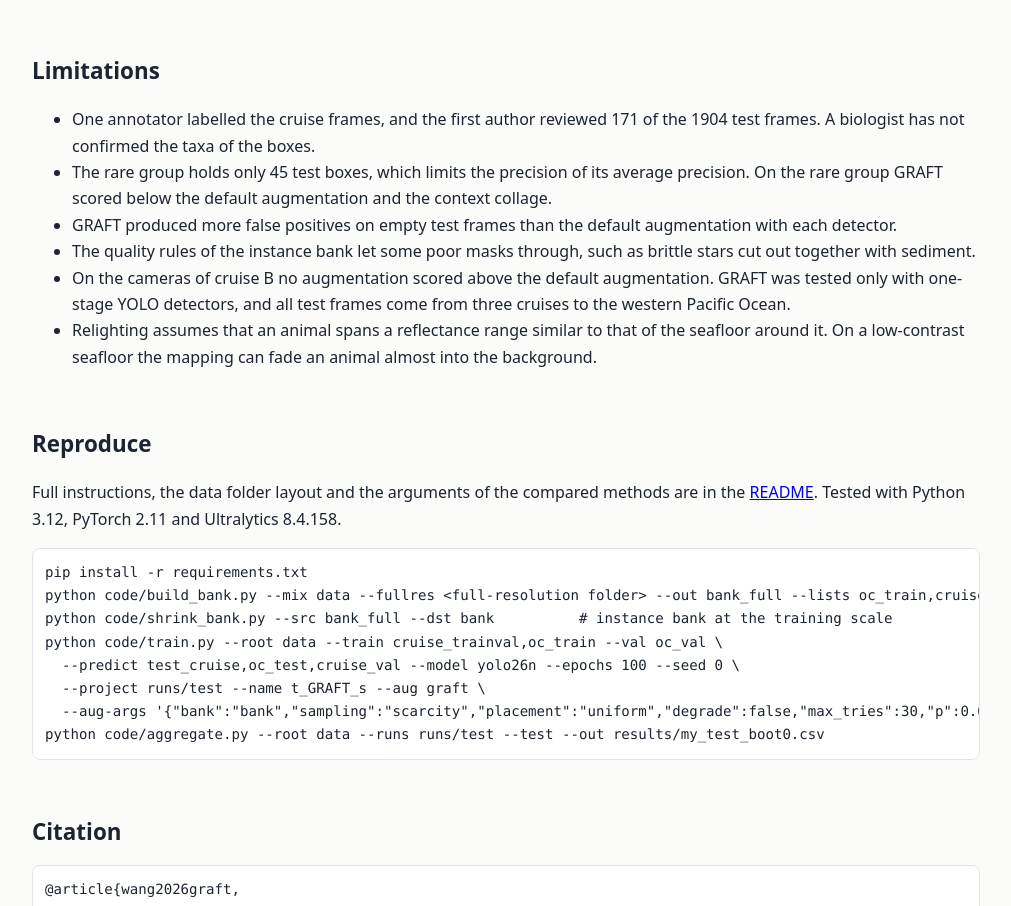
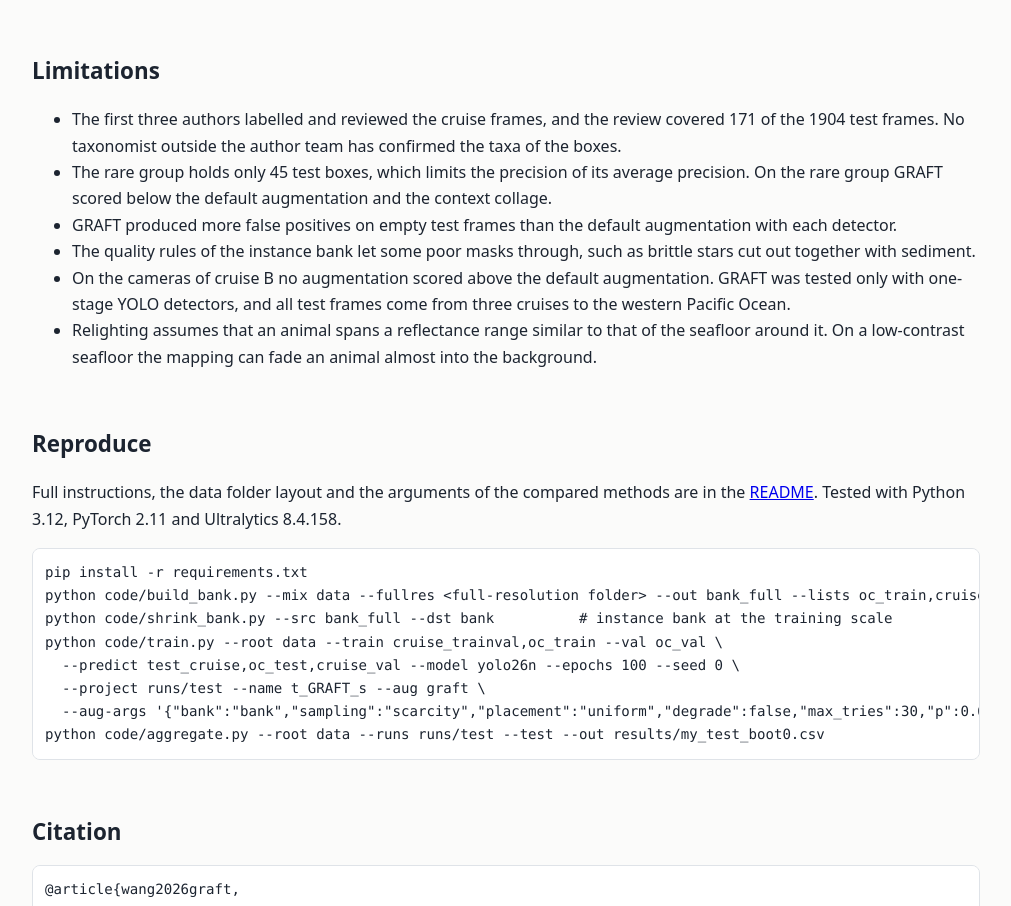
Before and after one commit to panzerjagerWang/GRAFT, a plain HTML site: page docs/index.html in a window 1280 px wide. Shown: the part 7052-7958 px from the top of the page, without its empty margins (134-1145 px from the left). Drawn offline with Linux system fonts and the light colour scheme.

Commit message:
Annotation and review by the first three authors

```diff
--- a/docs/index.html
+++ b/docs/index.html
@@ -166,7 +166,7 @@ footer{padding:30px 0 50px;color:var(--mut);font-size:.9rem;border-top:1px solid
 <section id="limits">
 <h2>Limitations</h2>
 <ul>
-<li>One annotator labelled the cruise frames, and the first author reviewed 171 of the 1904 test frames. A biologist has not confirmed the taxa of the boxes.</li>
+<li>The first three authors labelled and reviewed the cruise frames, and the review covered 171 of the 1904 test frames. No taxonomist outside the author team has confirmed the taxa of the boxes.</li>
 <li>The rare group holds only 45 test boxes, which limits the precision of its average precision. On the rare group GRAFT scored below the default augmentation and the context collage.</li>
 <li>GRAFT produced more false positives on empty test frames than the default augmentation with each detector.</li>
 <li>The quality rules of the instance bank let some poor masks through, such as brittle stars cut out together with sediment.</li>
```
Also changed, not shown: 1 other file.
